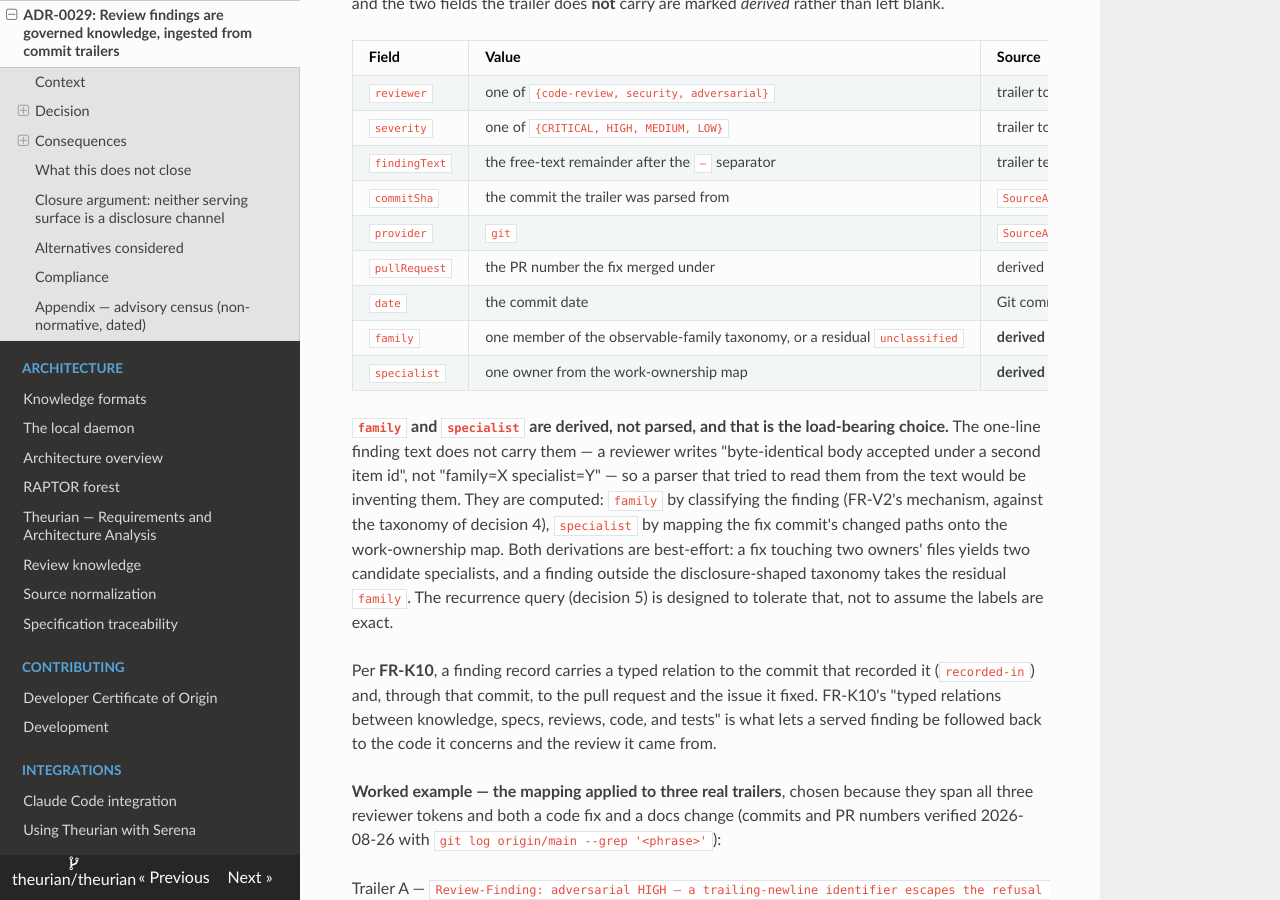
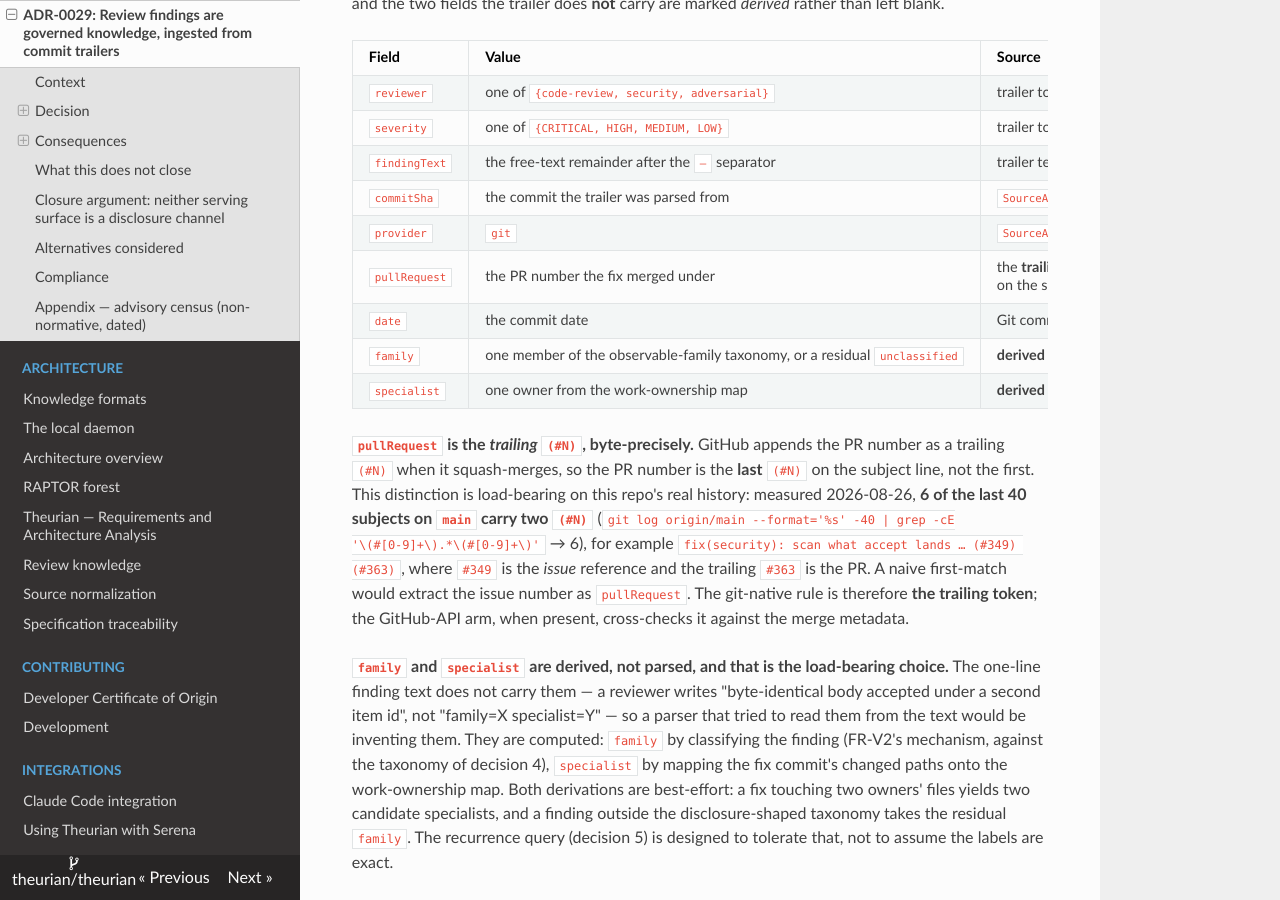
Before and after one commit to theurian/theurian, an MkDocs documentation site: the page built from docs/adr/0029-review-findings-are-governed-knowledge.md, in a window 1280 px wide and 900 px high, scrolled down 2034 px. Built offline with MkDocs 1.6.1, drawn with Linux system fonts in a browser that asks for light colours.

Commit message:
docs(adr): specify pullRequest as the trailing (#N), not the first match
Decision 1 derived pullRequest from "the squash-merge subject's (#N)", ambiguous
on this repo's real history: 6 of the last 40 subjects on main carry two (#N) —
an issue reference and the PR number — where a first-match extracts the issue as
pullRequest. Specify the git-native rule byte-precisely: the PR number is the
trailing (#N) GitHub appends on squash-merge; a non-trailing (#N) is an issue
reference. The GitHub-API arm cross-checks it against merge metadata.

Review-Finding: code-review MEDIUM — pullRequest derivation is ambiguous when a squash subject carries both an issue ref and the PR number
Signed-off-by: Takehide Uchida <utchy007@gmail.com>

```diff
--- a/docs/adr/0029-review-findings-are-governed-knowledge.md
+++ b/docs/adr/0029-review-findings-are-governed-knowledge.md
@@ -104,10 +104,22 @@ does **not** carry are marked *derived* rather than left blank.
 | `findingText` | the free-text remainder after the ` — ` separator | trailer text | **untrusted** authored content (decision 3) |
 | `commitSha` | the commit the trailer was parsed from | `SourceAnchor.commitSha` (FR-S3) | trusted Git metadata |
 | `provider` | `git` | `SourceAnchor.provider` (FR-S3) | fixed |
-| `pullRequest` | the PR number the fix merged under | derived from the squash-merge subject's `(#N)`, cross-checked against the GitHub merge API when the API arm is present | trusted Git/GitHub metadata |
+| `pullRequest` | the PR number the fix merged under | the **trailing** `(#N)` on the squash-merge subject (see the note below), cross-checked against the GitHub merge API when the API arm is present | trusted Git/GitHub metadata |
 | `date` | the commit date | Git commit metadata | trusted Git metadata |
 | `family` | one member of the observable-family taxonomy, or a residual `unclassified` | **derived** by classification (FR-V2), *not parsed from `findingText`* | derived label (decision 4) |
 | `specialist` | one owner from the work-ownership map | **derived** from the fixing commit's changed-file set intersected with the ownership map, *not parsed from `findingText`* | derived label |
+
+**`pullRequest` is the *trailing* `(#N)`, byte-precisely.** GitHub appends the PR
+number as a trailing `(#N)` when it squash-merges, so the PR number is the **last**
+`(#N)` on the subject line, not the first. This distinction is load-bearing on
+this repo's real history: measured 2026-08-26, **6 of the last 40 subjects on
+`main` carry two `(#N)`** (`git log origin/main --format='%s' -40 | grep -cE
+'\(#[0-9]+\).*\(#[0-9]+\)'` → 6), for example
+`fix(security): scan what accept lands … (#349) (#363)`, where `#349` is the
+*issue* reference and the trailing `#363` is the PR. A naive first-match would
+extract the issue number as `pullRequest`. The git-native rule is therefore **the
+trailing token**; the GitHub-API arm, when present, cross-checks it against the
+merge metadata.
 
 **`family` and `specialist` are derived, not parsed, and that is the load-bearing
 choice.** The one-line finding text does not carry them — a reviewer writes
```
